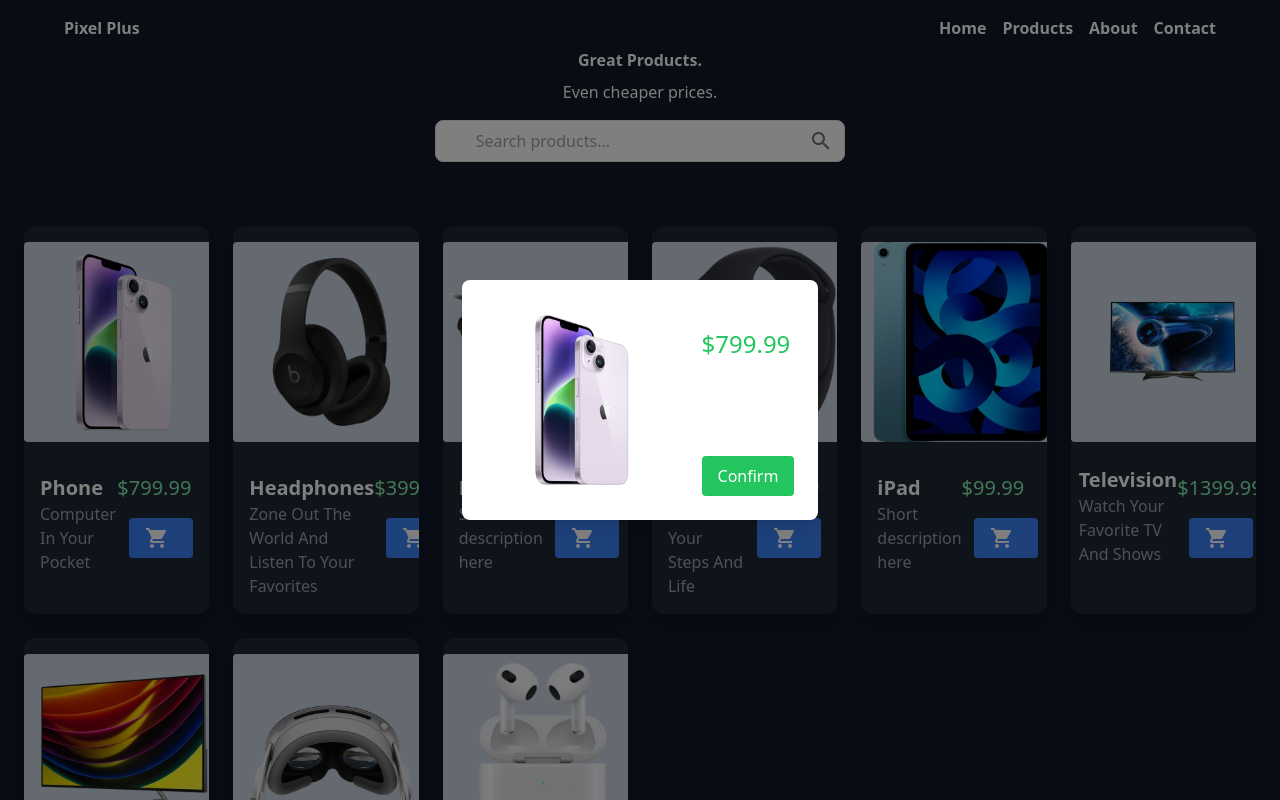
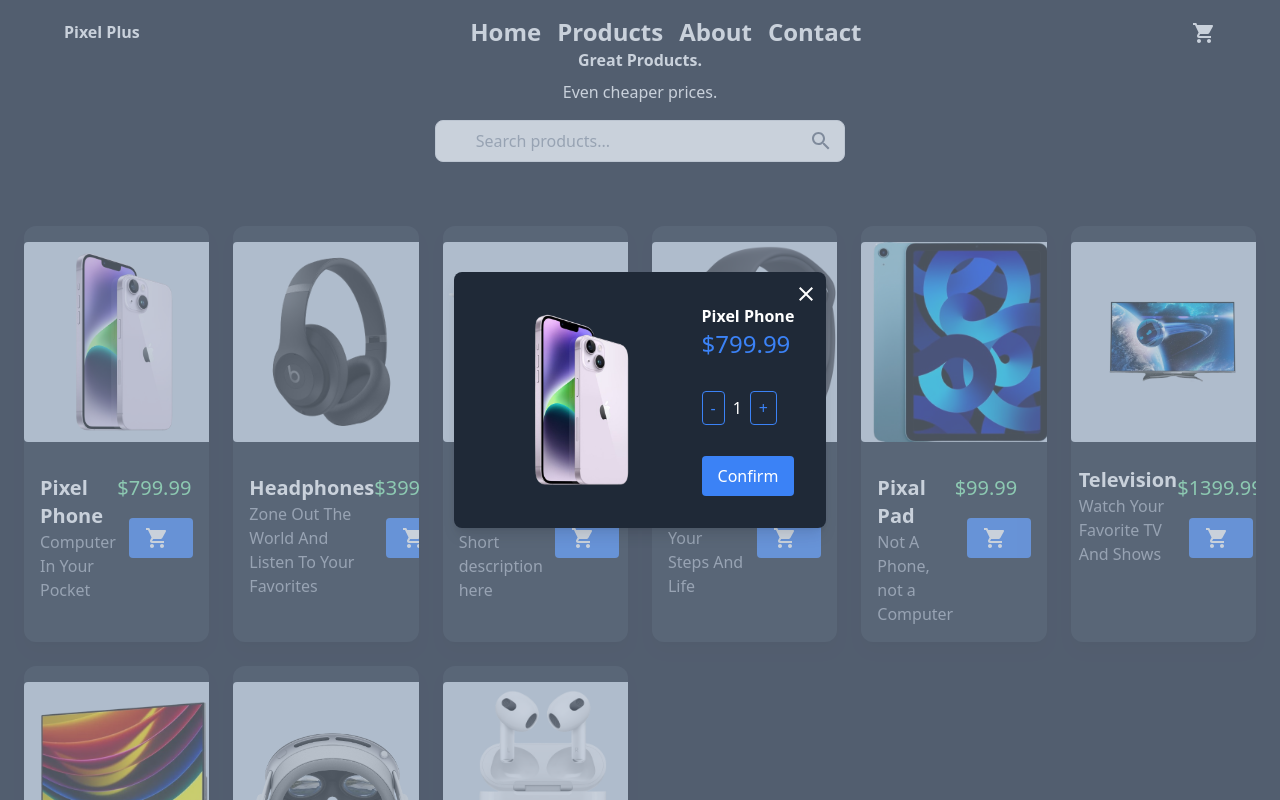
Before and after one commit to Santiago11234/Pixel-Plus, a Next.js app in the folder pixel-plus-frontend/: page /products in a window 1280 px wide. Both pictures are taken after a click on the button 161 px from the left and 538 px from the top of the page. Shown: the top 800 px of the page. Built offline with nearby package versions, Linux system fonts and the light colour scheme.

Commit message:
it isnt running for some reason

```diff
--- a/pixel-plus-frontend/components/navbar/Navbar.js
+++ b/pixel-plus-frontend/components/navbar/Navbar.js
@@ -1,4 +1,9 @@
+"use context"
+
 import Link from "next/link";
+import { useState, useContext, useEffect } from "react";
+import ShoppingCartIcon from "@mui/icons-material/ShoppingCart";
+import { CartContext } from "../../contexts/CartContext";
 
 const StyledLink = ({ href, children, className }) => (
   <Link href={href}>
@@ -7,14 +12,40 @@
 );
 
 export default function NavBar() {
+  const { cartCount } = useContext(CartContext);
+  const [number, setNumber] = useState(0);
+
+  useEffect(() => {
+    const cartItems = JSON.parse(localStorage.getItem("cart")) || [];
+    setNumber(cartItems.length)
+  })
+
   return (
- <nav className="fixed top-0 w-full p-4 pl-16 pr-16 flex justify-between items-center">
-     <StyledLink href="/" className="text-white font-bold text-2xl">Pixel Plus</StyledLink>
+    <nav className="fixed top-0 w-full p-4 pl-16 pr-16 flex justify-between items-center pb-4">
+      <StyledLink href="/" className="text-white font-bold text-3xl">
+        Pixel Plus
+      </StyledLink>
       <div className="space-x-4">
-     <StyledLink href="/" className="text-white font-bold">Home</StyledLink>
-     <StyledLink href="/products" className="text-white font-bold">Products</StyledLink>
-     <StyledLink href="/about" className="text-white font-bold">About</StyledLink>
-     <StyledLink href="/contact" className="text-white font-bold">Contact</StyledLink>
+        <StyledLink href="/" className="text-white font-bold text-xl">
+          Home
+        </StyledLink>
+        <StyledLink href="/products" className="text-white font-bold text-xl">
+          Products
+        </StyledLink>
+        <StyledLink href="/about" className="text-white font-bold text-xl">
+          About
+        </StyledLink>
+        <StyledLink href="/contact" className="text-white font-bold text-xl">
+          Contact
+        </StyledLink>
+      </div>
+      <div className="relative">
+        <ShoppingCartIcon className="text-white" />
+        {number > 0 && (
+          <span className="absolute top-[-10px] right-[-10px] bg-blue-500 text-white rounded-full w-4 h-4 flex items-center justify-center text-xxs">
+            {number}
+          </span>
+        )}
       </div>
     </nav>
   );
--- a/pixel-plus-frontend/components/products/AddToCartModal.js
+++ b/pixel-plus-frontend/components/products/AddToCartModal.js
@@ -1,40 +1,82 @@
-import React, { useState } from 'react';
+import React, { useState, useEffect, useRef, useContext } from 'react';
+import CircularProgress from '@mui/material/CircularProgress';
 import Image from 'next/image';
 import CloseIcon from '@mui/icons-material/Close';
+import ShoppingCartIcon from '@mui/icons-material/ShoppingCart';
+import { CartContext } from '../../contexts/CartContext';
+
+
 
 const AddToCartModal = ({ name, image, price, isOpen, onClose }) => {
   const [quantity, setQuantity] = useState(1);
+  const [loading, setLoading] = useState(false);
+  const timer = useRef();
+  const { setCartCount } = useContext(CartContext);
+
+
+
+
+  const handleAddToCart = () => {
+   setLoading(true);
+   timer.current = setTimeout(() => {
+   const cartItems = JSON.parse(localStorage.getItem('cart')) || [];
+   cartItems.push({ name, price, quantity });
+   localStorage.setItem('cart', JSON.stringify(cartItems));
+   setQuantity(1);
+   setLoading(false);
+   onClose();
+   setCartCount(cartItems.length);
+   window.location.reload();
+   }, 4000);
+  };
+useEffect(() => {
+  return () => {
+    clearTimeout(timer.current);
+  };
+}, []);
 
   if (!isOpen) return null;
 
   return (
-    <div className="fixed inset-0 bg-black bg-opacity-50 overflow-y-auto h-full w-full flex justify-center items-center">
-      <div className="bg-white rounded-lg shadow-lg p-6 relative">
+    <div className="fixed inset-0 bg-slate-400 bg-opacity-50 overflow-y-auto h-full w-full flex justify-center items-center">
+    <div className="flex items-center justify-center">
+      <div className="bg-gray-800 rounded-lg shadow-lg p-8 relative w-600 h-800">
         <button onClick={onClose} className="absolute top-2 right-2">
           <CloseIcon />
         </button>
-        <div className="flex space-x-6">
+        <div className="flex flex-row justify-between h-full">
           <div className="flex-none w-48 h-48 relative">
             <Image src={image} alt={name} layout="fill" objectFit="contain" />
           </div>
-          <div className="flex flex-col justify-between">
+          <div className="flex flex-col justify-between flex-grow pl-6">
             <div>
               <h2 className="text-2xl font-bold">{name}</h2>
-              <p className="text-xl text-green-500">{price}</p>
-              <div className="flex items-center mt-4">
-                <button onClick={() => setQuantity(Math.max(1, quantity - 1))}>-</button>
-                <span className="mx-2">{quantity}</span>
-                <button onClick={() => setQuantity(quantity + 1)}>+</button>
-              </div>
+              <p className="text-xl text-blue-500">{price}</p>
             </div>
-            <button className="bg-green-500 text-white px-4 py-2 rounded hover:bg-green-600 mt-4">
-              Confirm
-            </button>
+            <div className="flex items-center mt-4">
+              <button
+                className="text-blue-500 border border-blue-500 px-2 py-1 rounded"
+                onClick={() => setQuantity(Math.max(1, quantity - 1))}
+              >
+                -
+              </button>
+              <span className="mx-2">{quantity}</span>
+              <button
+                className="text-blue-500 border border-blue-500 px-2 py-1 rounded"
+                onClick={() => setQuantity(quantity + 1)}
+              >
+                +
+              </button>
+            </div>
+            <button className="bg-blue-500 text-white px-4 py-2 rounded hover:bg-blue-600 mt-4" onClick={handleAddToCart}>
+ {loading ? <CircularProgress size={24} /> : 'Confirm'}
+</button>
           </div>
         </div>
       </div>
     </div>
-  );
+    </div>
+   );
 };
 
 export default AddToCartModal;
--- /dev/null
+++ b/pixel-plus-frontend/contexts/CartContext.js
@@ -0,0 +1,13 @@
+import { createContext, useState } from 'react';
+
+export const CartContext = createContext();
+
+export const CartProvider = ({ children }) => {
+ const [cartCount, setCartCount] = useState(0);
+
+ return (
+   <CartContext.Provider value={{ cartCount, setCartCount }}>
+     {children}
+   </CartContext.Provider>
+ );
+};
--- a/pixel-plus-frontend/pages/_app.js
+++ b/pixel-plus-frontend/pages/_app.js
@@ -1,8 +1,14 @@
 import '../styles/global.css'
 
 
+import { CartProvider } from '../contexts/CartContext';
+
 function MyApp({ Component, pageProps }) {
- return <Component {...pageProps} />
+ return (
+   <CartProvider>
+     <Component {...pageProps} />
+   </CartProvider>
+ );
 }
 
-export default MyApp
+export default MyApp;
--- a/pixel-plus-frontend/pages/products.js
+++ b/pixel-plus-frontend/pages/products.js
@@ -6,9 +6,9 @@
 
 
 import Image from "next/image";
-import styles from "../styles/Products.module.css"; // Make sure to create this CSS module file
+import styles from "../styles/Products.module.css";
 import SearchIcon from '@mui/icons-material/Search';
-import ShoppingCartIcon from '@mui/icons-material/ShoppingCart'; // Import the shopping cart icon
+import ShoppingCartIcon from '@mui/icons-material/ShoppingCart';
 
 
 export default function Products() {
@@ -63,7 +63,7 @@
   </div>
   <div className="p-4 flex justify-between">
     <div>
-      <h2 className="text-lg font-bold">Phone</h2>
+      <h2 className="text-lg font-bold">Pixel Phone</h2>
       <p className="text-gray-400">Computer In Your Pocket</p>
     </div>
     <div className="text-green-300">
@@ -71,7 +71,7 @@
       <button
         className="mt-4 ml-3 bg-blue-500 text-white px-4 py-2 rounded hover:bg-blue-600 flex items-center"
         onClick={() => openModal({
-          name: 'Phone',
+          name: 'Pixel Phone',
           image: '/iphone.png',
           price: '$799.99'
         })}
@@ -129,7 +129,7 @@
   </div>
   <div className="p-4 flex justify-between">
     <div>
-      <h2 className="text-lg font-bold">Mouse</h2>
+      <h2 className="text-lg font-bold">Pixel Mouse</h2>
       <p className="text-gray-400">Short description here</p>
     </div>
     <div className="text-green-300">
@@ -137,7 +137,7 @@
       <button
         className="mt-4 ml-3 bg-blue-500 text-white px-4 py-2 rounded hover:bg-blue-600 flex items-center"
         onClick={() => openModal({
-          name: 'Mouse',
+          name: 'Pixel Mouse',
           image: '/mouse.png',
           price: '$49.99'
         })}
@@ -193,15 +193,15 @@
   </div>
   <div className="p-4 flex justify-between">
     <div>
-      <h2 className="text-lg font-bold">iPad</h2>
-      <p className="text-gray-400">Short description here</p>
+      <h2 className="text-lg font-bold">Pixal Pad</h2>
+      <p className="text-gray-400">Not A Phone, not a Computer</p>
     </div>
     <div className="text-green-300">
       <p className="text-lg">$99.99</p>
       <button
         className="mt-4 ml-3 bg-blue-500 text-white px-4 py-2 rounded hover:bg-blue-600 flex items-center"
         onClick={() => openModal({
-          name: 'iPad',
+          name: 'Pixel Pad',
           image: '/ipad.png',
           price: '$99.99'
         })}
@@ -292,13 +292,13 @@
       <p className="text-gray-400">New VR Headset</p>
     </div>
     <div className="text-green-300">
-      <p className="text-lg">$2099.99</p>
+      <p className="text-lg">$1999.99</p>
       <button
         className="mt-4 ml-3 bg-blue-500 text-white px-4 py-2 rounded hover:bg-blue-600 flex items-center"
         onClick={() => openModal({
           name: 'Vision',
           image: '/vision.png',
-          price: '$2099.99'
+          price: '$1999.99'
         })}
       >
         <ShoppingCartIcon className="mr-2" />
```
Lines whose indentation alone changed are shown as unchanged.
